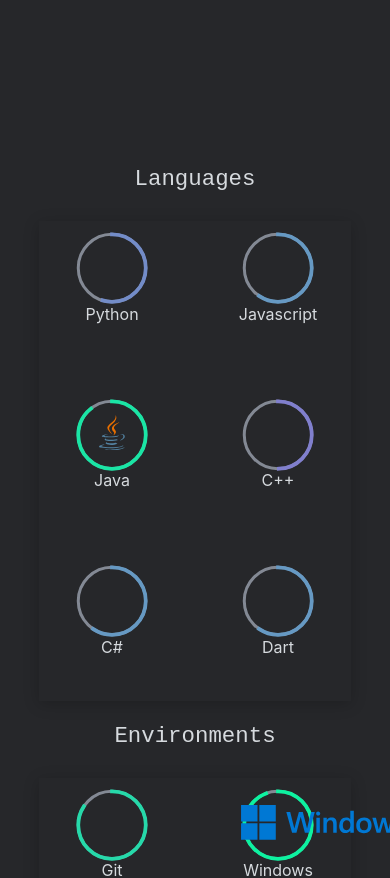
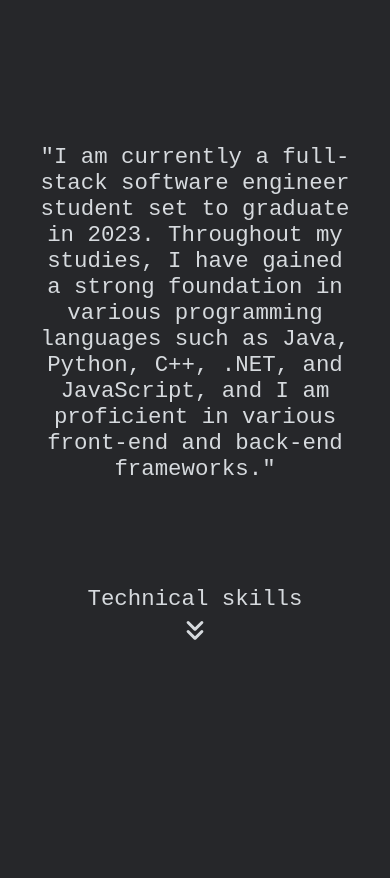
Before and after one commit to EliasHanken/portfolio, a React (Create React App) app: page / in a window 390 px wide. Shown: the part 700-1578 px from the top of the page. Built offline with nearby package versions, Linux system fonts and the light colour scheme; some icons are missing.

Commit message:
Darkmode icons not showing, non-perm fix

```diff
--- a/src/App.js
+++ b/src/App.js
@@ -5,8 +5,7 @@
 import { SiJavascript } from "react-icons/si";
 import { TypeAnimation } from "react-type-animation";
 import { Icon } from "@iconify/react";
-import { Fade } from "react-reveal";
-import { Flip } from "react-reveal/Flip";
+import { Fade, Zoom, Flip } from "react-reveal";
 import Scrollbars from "react-custom-scrollbars";
 import Navbar from "./components/Navbar";
 
@@ -43,10 +42,13 @@
   const [isVisible1, setIsVisible1] = useState(false);
   const [isVisible2, setIsVisible2] = useState(false);
   const [isVisible3, setIsVisible3] = useState(false);
+  const [isVisibleAbout, setVisibleAbout] = useState(false);
 
   const slide1Ref = useRef(null);
   const slide2Ref = useRef(null);
   const slide3Ref = useRef(null);
+
+  const aboutRef = useRef(null);
 
   const [height, setHeight] = useState(window.innerHeight);
 
@@ -61,6 +63,31 @@
       window.removeEventListener("resize", handleResize);
     };
   }, []);
+
+  useEffect(() => {
+    const observer = new IntersectionObserver(
+      (entries) => {
+        if (aboutRef.current !== null) {
+          if (entries[0].isIntersecting) {
+            setVisibleAbout(true);
+          } else {
+            setVisibleAbout(false);
+          }
+        }
+      },
+      {
+        root: null,
+        threshold: 0.5,
+        //rootMargin: "100px 0px",
+      }
+    );
+
+    observer.observe(aboutRef.current);
+
+    return () => {
+      observer.unobserve(aboutRef.current);
+    };
+  }, [ref]);
 
   useEffect(() => {
     const observer = new IntersectionObserver(
@@ -143,7 +170,6 @@
       <div className="type-animation-div text" style={{ height: height }}>
         <TypeAnimation
           className="type-animation text"
-          speed={60}
           sequence={[
             "Hello, my name is Elias and I am a full-stack developer.", // Types 'One'
             4000, // Waits 1s
@@ -153,6 +179,7 @@
           wrapper="div"
           cursor={true}
           repeat={Infinity}
+          speed={65}
           style={{
             fontSize: "2em",
           }}
@@ -166,6 +193,39 @@
           This div will appear and disappear based on the user's scroll position
         </div>
       )*/}
+      <div
+        style={{ overflow: "hidden", height: height }}
+        className="about-section"
+      >
+        <div ref={aboutRef}>
+          <Fade left opposite when={isVisibleAbout}>
+            <div className="type-animation-div text">
+              <p
+                className="type-animation text about-text"
+                style={{ height: height }}
+              >
+                "I am currently a full-stack software engineer student set to
+                graduate in 2023. Throughout my studies, I have gained a strong
+                foundation in various programming languages such as Java,
+                Python, C++, .NET, and JavaScript, and I am proficient in
+                various front-end and back-end frameworks."
+                <br />
+                <br />
+                <br />
+                <br />
+                <br />
+                Technical skills
+                <br />
+                <Icon
+                  icon="material-symbols:keyboard-double-arrow-down-rounded"
+                  width="36"
+                  height="36"
+                />
+              </p>
+            </div>
+          </Fade>
+        </div>
+      </div>
       <div
         style={{
           overflow: "hidden",
--- a/src/darkmode.css
+++ b/src/darkmode.css
@@ -66,6 +66,10 @@
     stroke: rgba(191, 199, 216, 0.61);
 }
 
+.light-mode-logo{
+    color: rgb(7, 7, 7);
+}
+
 .dark-mode-logo{
     color: #ddd;
 }
--- a/src/index.css
+++ b/src/index.css
@@ -47,7 +47,7 @@
 
 .logo {
   font-size: 48px;
-  color: rgb(0, 0, 0);
+  color: #ddd;
   position: relative;
   z-index: 1;
   transition: font-size 0.5s ease;
@@ -83,6 +83,14 @@
 .progress-ring, .progress-ring-bg, .progress-ring-fg {
   transition: all 0.5s ease;
 }
+
+.about-section{
+  display: flex;
+  align-items: center;
+  justify-items: center;
+}
+
+
 
 input[type="range"] {
   width: 100%;
@@ -154,6 +162,7 @@
   align-items: center;
   margin: 0 auto;
   /*height: 20rem;*/
+  text-align: center;
 }
 
 .type-animation{
@@ -181,6 +190,11 @@
   transition: color 250ms ease-in-out;
 }
 
+.about-text{
+  font-size: 1.4rem;
+
+}
+
 /* Media Section */
 
 @media (max-width: 500px){
@@ -192,7 +206,7 @@
     max-width: 80%;
   }
   .type-animation{
-    max-width: 70%;
+    max-width: 80%;
     font-family: monospace;
     color: #ddd;
   }
```
Also changed, not shown: src/components/Navbar.js (+11 -1 lines).
